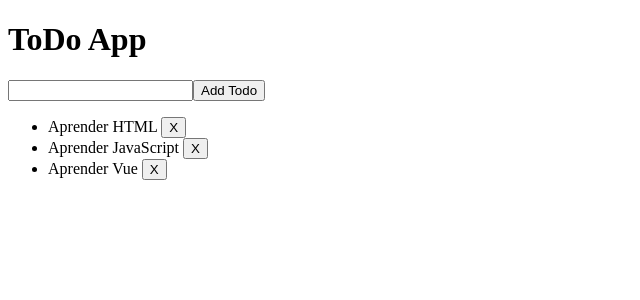
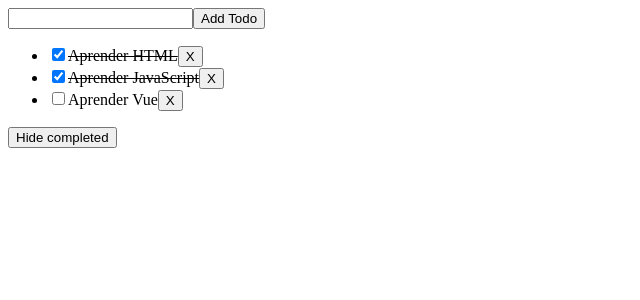
Before and after one commit to acastillo9/vue-todo-app, a Vue app: page / in a window 1280 px wide. Shown: the top 300 px of the page, without its empty margins (0-640 px from the left). Built offline with nearby package versions, Linux system fonts and the light colour scheme; the HTML template or start-up script is replaced by a standard one.

Commit message:
computed

```diff
--- a/src/App.vue
+++ b/src/App.vue
@@ -1,15 +1,22 @@
 <script setup>
-import { ref } from "vue";
+import { ref, computed } from "vue";
 
 // give each todo a unique id
 let id = 0;
 
 const newTodo = ref("");
+const hideCompleted = ref(false)
 const todos = ref([
-  { id: id++, text: "Aprender HTML" },
-  { id: id++, text: "Aprender JavaScript" },
-  { id: id++, text: "Aprender Vue" },
+  { id: id++, text: "Aprender HTML", done: true },
+  { id: id++, text: "Aprender JavaScript", done: true },
+  { id: id++, text: "Aprender Vue", done: false },
 ]);
+
+const filteredTodos = computed(() => {
+  return hideCompleted.value
+    ? todos.value.filter((t) => !t.done)
+    : todos.value
+})
 
 function addTodo() {
   todos.value.push({ id: id++, text: newTodo.value });
@@ -22,15 +29,24 @@ function removeTodo(todo) {
 </script>
 
 <template>
-  <h1>ToDo App</h1>
   <form @submit.prevent="addTodo">
     <input v-model="newTodo" />
     <button>Add Todo</button>
   </form>
   <ul>
-    <li v-for="todo in todos" :key="todo.id">
-      {{ todo.text }}
+    <li v-for="todo in filteredTodos" :key="todo.id">
+      <input type="checkbox" v-model="todo.done">
+      <span :class="{ done: todo.done }">{{ todo.text }}</span>
       <button @click="removeTodo(todo)">X</button>
     </li>
   </ul>
+  <button @click="hideCompleted = !hideCompleted">
+    {{ hideCompleted ? 'Show all' : 'Hide completed' }}
+  </button>
 </template>
+
+<style>
+.done {
+  text-decoration: line-through;
+}
+</style>
```
